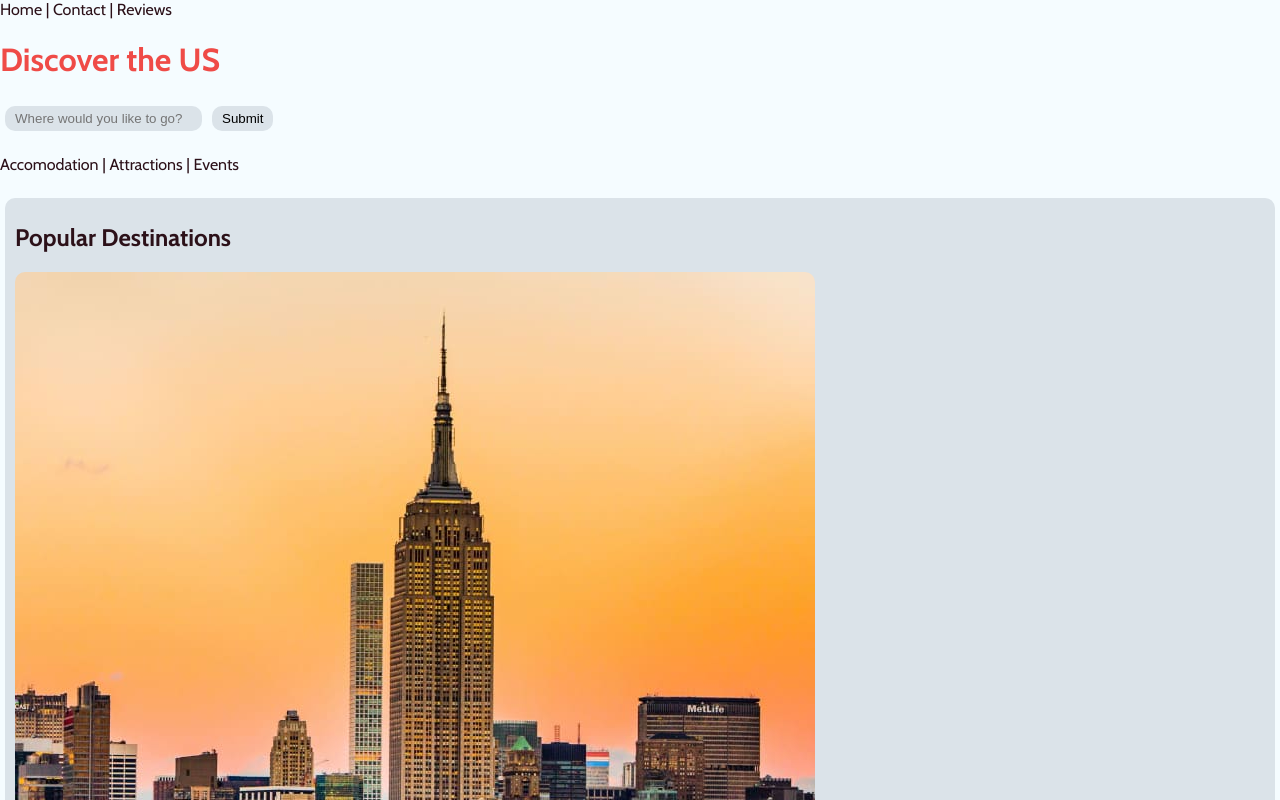
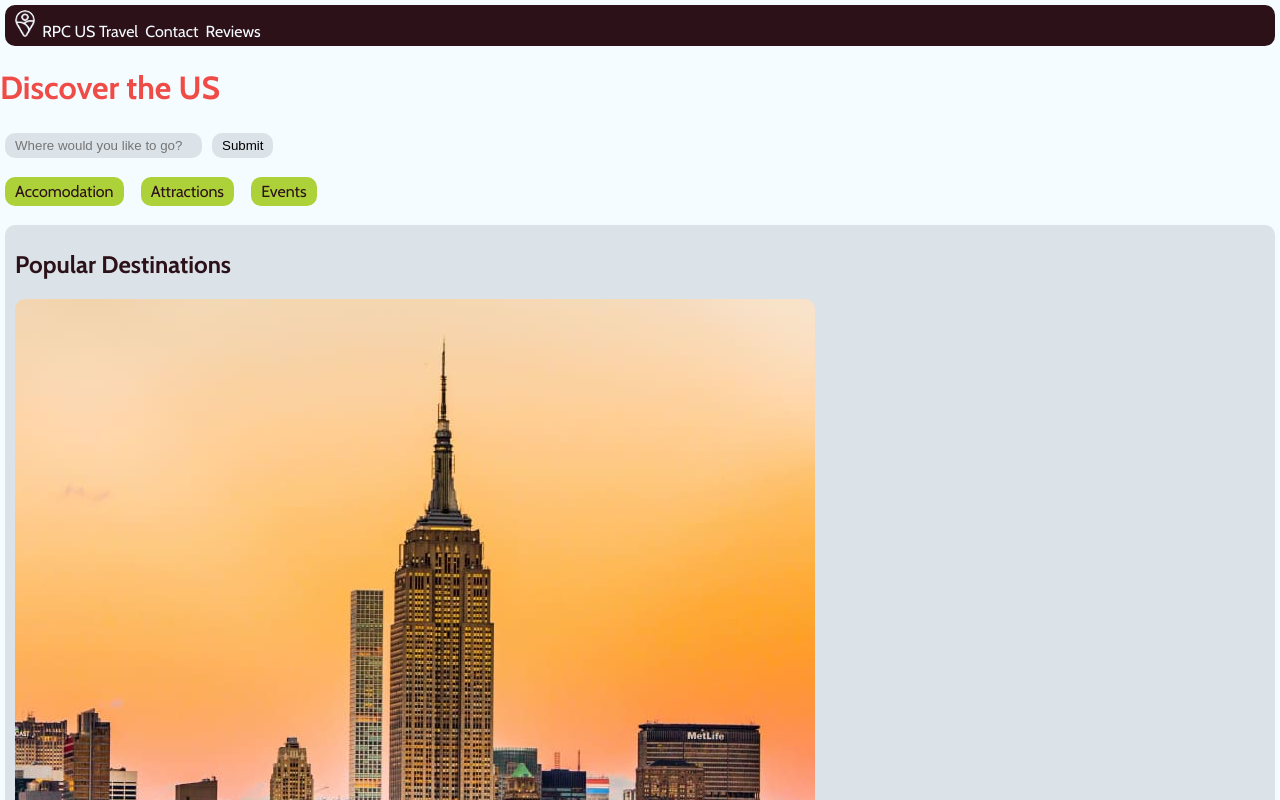
Before and after one commit to CBNCI/ClientSide, a React (Create React App) app: page / in a window 1280 px wide. Shown: the top 800 px of the page. Built offline with nearby package versions, Linux system fonts and the light colour scheme.

Commit message:
add more styling and nav

```diff
--- a/package.json
+++ b/package.json
@@ -7,7 +7,9 @@
     "@testing-library/react": "^13.4.0",
     "@testing-library/user-event": "^13.5.0",
     "axios": "^1.7.2",
+    "bootstrap": "^5.3.3",
     "react": "^18.3.1",
+    "react-bootstrap": "^2.10.4",
     "react-dom": "^18.3.1",
     "react-router-dom": "^6.25.1",
     "react-scripts": "5.0.1",
--- a/public/index.html
+++ b/public/index.html
@@ -43,5 +43,6 @@
       To begin the development, run `npm start` or `yarn start`.
       To create a production bundle, use `npm run build` or `yarn build`.
     -->
+
   </body>
 </html>
--- a/src/components/Navbar.js
+++ b/src/components/Navbar.js
@@ -6,9 +6,10 @@ function Navbar() {
 
     return(
         <nav>
-            <Link to="/">Home</Link> |&nbsp;
-            <Link to="/contact">Contact</Link> |&nbsp;
-            <Link to="/reviews">Reviews</Link>
+            <img src='/logowhite.png' style={{width: '20px' }}></img> &nbsp;
+            <Link className={"white"} to="/">RPC US Travel</Link> &nbsp;
+            <Link className={"white"} to="/contact">Contact</Link> &nbsp;
+            <Link className={"white"} to="/reviews">Reviews</Link>
         </nav>
     );
 }
--- a/src/views/Accomodation.js
+++ b/src/views/Accomodation.js
@@ -8,9 +8,9 @@ function Accomodation({ city, setCity }) {
             <h1>Your perfect trip starts here</h1>
             < SearchCity city={city} setCity={setCity} />
             <br></br>
-            <Link to="/accomodation">Accomodation</Link> |&nbsp;
-            <Link to="/attractions">Attractions</Link> |&nbsp;
-            <Link to="/events">Events</Link>
+            <Link className={'response greenbg'} to="/accomodation">Accomodation</Link> &nbsp;
+            <Link className={'response greenbg'} to="/attractions">Attractions</Link> &nbsp;
+            <Link className={'response greenbg' } to="/events">Events</Link>
             <h1>Accomodation</h1>
             </div>
     );
--- a/src/views/Attractions.js
+++ b/src/views/Attractions.js
@@ -11,9 +11,9 @@ function Attractions({ city, setCity }) {
         <h1>Your perfect trip starts here</h1>
         <SearchCity city={city} setCity={setCity}/>
         <br></br>
-        <Link to="/accomodation">Accomodation</Link> |&nbsp;
-        <Link to="/attractions">Attractions</Link> |&nbsp;
-        <Link to="/events">Events</Link>
+        <Link className={'response greenbg'} to="/accomodation">Accomodation</Link> &nbsp;
+            <Link className={'response greenbg'} to="/attractions">Attractions</Link> &nbsp;
+            <Link className={'response greenbg' } to="/events">Events</Link>
         <h1>Attractions</h1>
         </div>
 );
--- a/src/views/Events.js
+++ b/src/views/Events.js
@@ -68,9 +68,9 @@ function Events({ city, setCity }) {
         <h1>Your perfect trip starts here</h1>
         <SearchCity city={city} handleCitySubmit={handleCitySubmit}  />
         <br></br>
-        <Link to="/accomodation">Accomodation</Link> |&nbsp;
-        <Link to="/attractions">Attractions</Link> |&nbsp;
-        <Link to="/events">Events</Link>
+        <Link className={'response greenbg'} to="/accomodation">Accomodation</Link> &nbsp;
+            <Link className={'response greenbg'} to="/attractions">Attractions</Link> &nbsp;
+            <Link className={'response greenbg' } to="/events">Events</Link>
         <h1>Events</h1>
         {error && <p style={{ color: 'red' }}>{error}</p>}
         {events.length > 0 ? (
--- a/src/views/Home.js
+++ b/src/views/Home.js
@@ -1,6 +1,7 @@
 import React from 'react';
 import { Link } from 'react-router-dom';
 import SearchCity from '../components/SearchCity';
+
 
 function Home({ city, setCity }) {
 
@@ -10,15 +11,17 @@ function Home({ city, setCity }) {
             <h1>Discover the US</h1>
             <SearchCity city={city} setCity={setCity} />
             <br></br>
-            <Link to="/accomodation">Accomodation</Link> |&nbsp;
-            <Link to="/attractions">Attractions</Link> |&nbsp;
-            <Link to="/events">Events</Link>
+            <Link className={'response greenbg'} to="/accomodation">Accomodation</Link> &nbsp;
+            <Link className={'response greenbg'} to="/attractions">Attractions</Link> &nbsp;
+            <Link className={'response greenbg' } to="/events">Events</Link>
         </div>
         <br></br>
         <div className={'response'}>
+            <div col-3>
             <h2>Popular Destinations</h2>
             <img src= '/ny.jpg'></img>
             <p>New York <button className={'greenbg'}>Visit</button> </p>
+            </div>
             <img src= '/chi.jpeg'></img>
             <p>Chicago <button className={'greenbg'}>Visit</button> </p>
             <img src= '/sanfran.webp'></img>
--- a/src/views/holiday.css
+++ b/src/views/holiday.css
@@ -18,9 +18,38 @@ p{
 /*linke styling (no underline, black text)*/
 a{
     text-decoration:none;
-    color:  #2C1119;
+    color:#2C1119;
+}
+/*creating the rounded grey backround used for buttons, responses etc*/
+button, input, .response{
+    background-color: #DBE3E9;
+    border: none;
+    padding: 5px 10px;
+    text-decoration: none;
+    margin: 5px;
+    border-radius: 10px;
+}
+/*setting sizes and rounded corners for images*/
+img{
+    max-width: 800px;
+    border-radius: 10px;
+}
+/*navbar styling*/
+nav{
+    background-color: #2C1119;
+    color: #F5FCFF;
+    border: none;
+    padding: 5px 10px;
+    margin: 5px;
+    border-radius: 10px;
 }
 
+.white{
+    color: #F5FCFF;
+}
+.black{
+    color:#2C1119;
+}
 .yellow{
     color: #FCDA5C;
 }
@@ -33,17 +62,3 @@ a{
 .greenbg{
     background-color:  #ADD139;
 }
-button, input, .response{
-    background-color: #DBE3E9;
-    border: none;
-    padding: 5px 10px;
-    text-decoration: none;
-    margin: 5px;
-    border-radius: 10px;
-}
-
-img{
-    min-width: 300px;
-    max-width: 800px;
-    border-radius: 10px;
-}
```
Also changed, not shown: public/logowhite.png (added), 1 other file (tests, documents, lock files or other folders).
